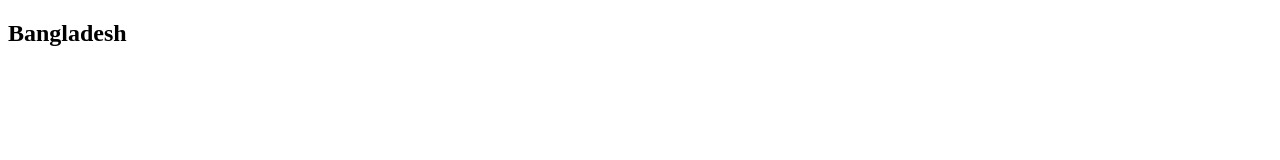
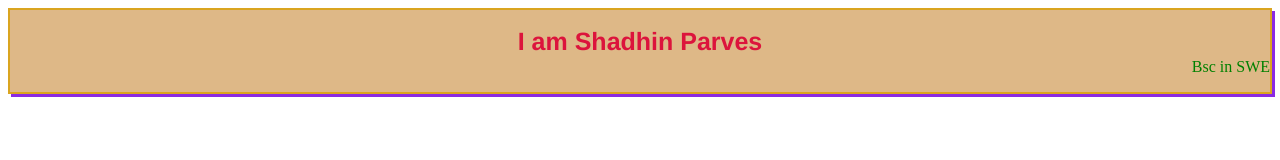
Before and after one commit to shadhen-parves/htmlProjectTable, a plain HTML site: page index.html in a window 1280 px wide. Drawn offline with Linux system fonts and the light colour scheme.

Commit message:
change style

```diff
--- a/index.html
+++ b/index.html
@@ -4,9 +4,13 @@
     <meta charset="UTF-8">
     <meta name="viewport" content="width=device-width, initial-scale=1.0">
     <title>Document</title>
+    <link rel="stylesheet" href="style.css">
 </head>
 <body>
+ <div class="header">
+<h1> I am Shadhin Parves</h1>
+<p> Bsc in SWE</p>
+</div>
 
-    <h2> Bangladesh</h2>
 </body>
 </html>
--- a/style.css
+++ b/style.css
@@ -0,0 +1,18 @@
+
+h1{
+    color: crimson;
+    font-size: 25px;
+    font-family: 'Franklin Gothic Medium', 'Arial Narrow', Arial, sans-serif;
+    font-weight: 600;
+    text-align: center;
+}
+p{
+    color: green;
+    text-align: right;
+    margin-top: -15px;
+}
+.header{
+    background-color:burlywood;
+   border: 2px solid goldenrod;
+  box-shadow: 3px 3px blueviolet;
+}
```
